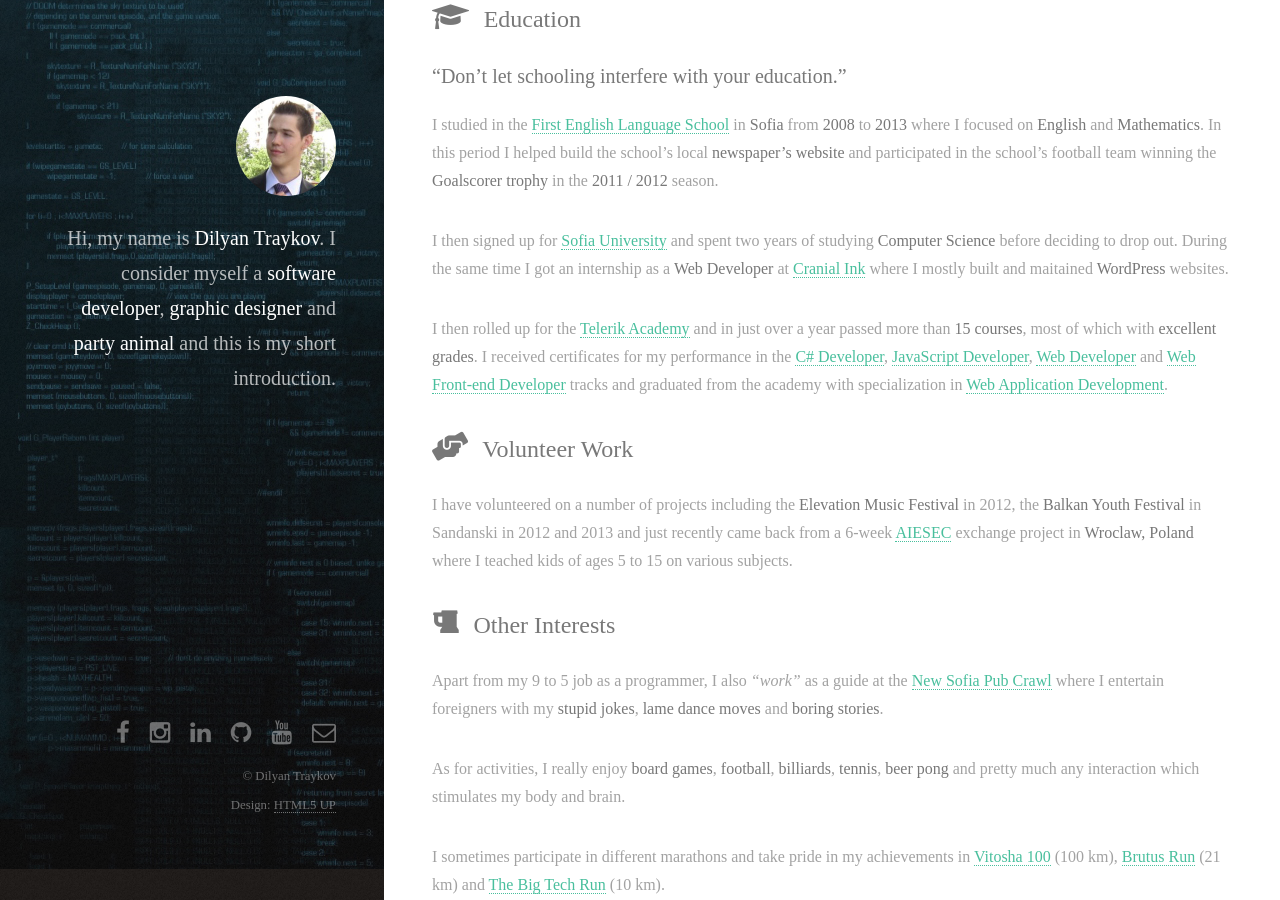
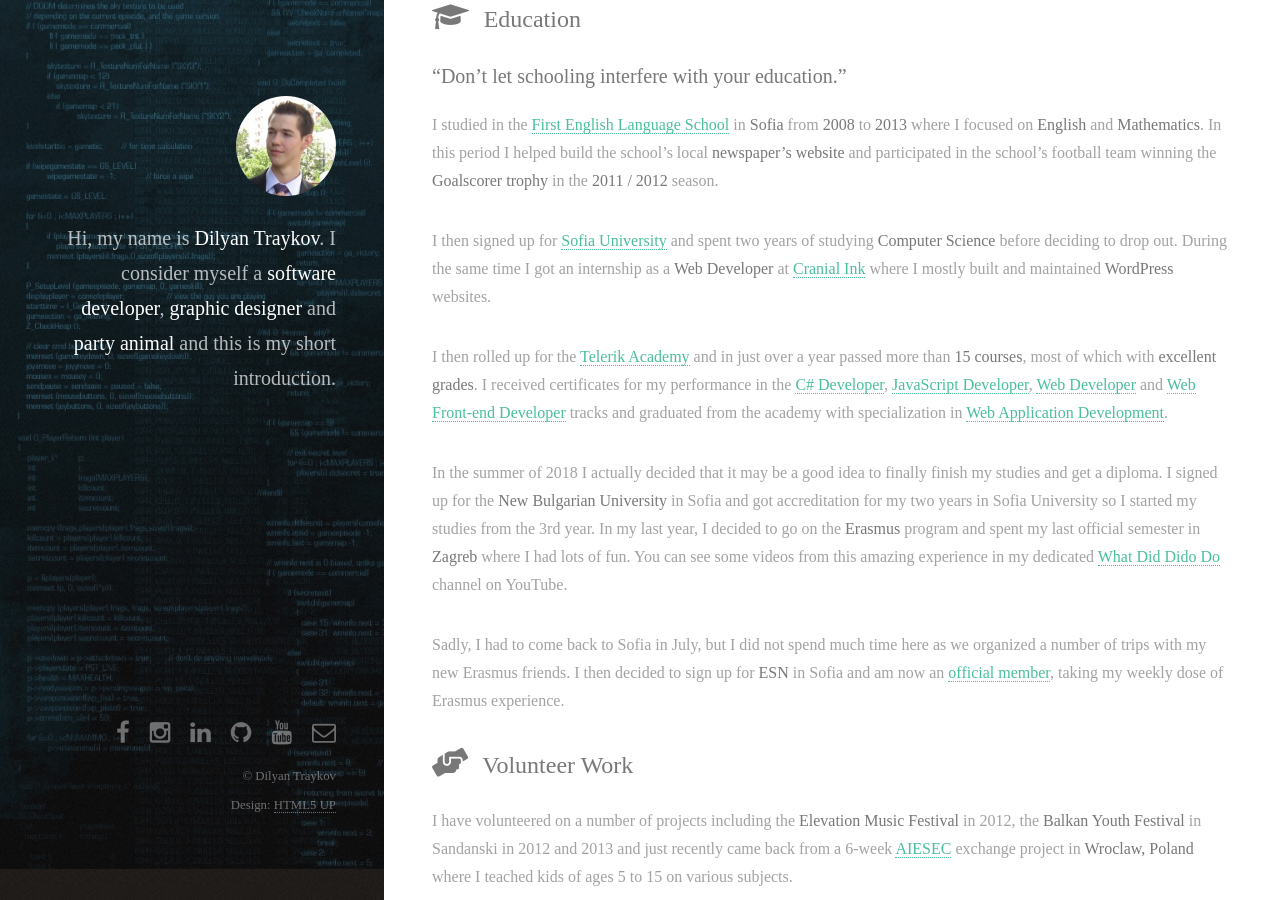
Before and after one commit to dilyantraykov/dilyantraykov.github.io, a Jekyll site: the page built from index.md, in a window 1280 px wide and 900 px high, scrolled down 623 px. Built offline with Jekyll 4.4.1, drawn with Linux system fonts in a browser that asks for light colours; nearby versions of some CDN libraries; some web fonts are replaced; some of the changed text lies outside the part shown.

Commit message:
Add information about Erasmus and ESN. Fix typos.

```diff
--- a/index.md
+++ b/index.md
@@ -21,9 +21,13 @@
 
 I studied in the [First English Language School](https://www.fels-sofia.org/) in **Sofia** from **2008** to **2013** where I focused on **English** and **Mathematics**. In this period I helped build the school's local **newspaper's website** and participated in the school's football team winning the **Goalscorer trophy** in the **2011 / 2012** season.
 
-I then signed up for [Sofia University](https://www.uni-sofia.bg/) and spent two years of studying **Computer Science** before deciding to drop out. During the same time I got an internship as a **Web Developer** at [Cranial Ink](https://www.cranialink.com/) where I mostly built and maitained **WordPress** websites.
+I then signed up for [Sofia University](https://www.uni-sofia.bg/) and spent two years of studying **Computer Science** before deciding to drop out. During the same time I got an internship as a **Web Developer** at [Cranial Ink](https://www.cranialink.com/) where I mostly built and maintained **WordPress** websites.
 
 I then rolled up for the [Telerik Academy](http://telerikacademy.com/) and in just over a year passed more than **15 courses**, most of which with **excellent grades**. I received certificates for my performance in the [C# Developer](http://my.telerikacademy.com/certificates/View/1587/30ce1177), [JavaScript Developer](https://my.telerikacademy.com/certificates/view/1684/dc9899b8), [Web Developer](https://my.telerikacademy.com/Certificates/View/1964/89e94b9a) and [Web Front-end Developer](http://my.telerikacademy.com/certificates/View/2179/d3b5390d) tracks and graduated from the academy with specialization in [Web Application Development](https://my.telerikacademy.com/certificates/view/1783/0b31ed0f).
+
+In the summer of 2018 I actually decided that it may be a good idea to finally finish my studies and get a diploma. I signed up for the **New Bulgarian University** in Sofia and got accreditation for my two years in Sofia University so I started my studies from the 3rd year. In my last year, I decided to go on the **Erasmus** program and spent my last official semester in **Zagreb** where I had lots of fun. You can see some videos from this amazing experience in my dedicated [What Did Dido Do](https://www.youtube.com/channel/UCbFEUhsx6m3c0ey48cZ9m7Q) channel on YouTube.
+
+Sadly, I had to come back to Sofia in July, but I did not spend much time here as we organized a number of trips with my new Erasmus friends. I then decided to sign up for **ESN** in Sofia and am now an [official member](https://accounts.esn.org/user/dtraykov), taking my weekly dose of Erasmus experience.
 
 ## <i class="fas fa-hands-helping" aria-hidden="true"></i> Volunteer Work
 
```
Also changed, not shown: other parts of index.md (+1 -1 lines).
